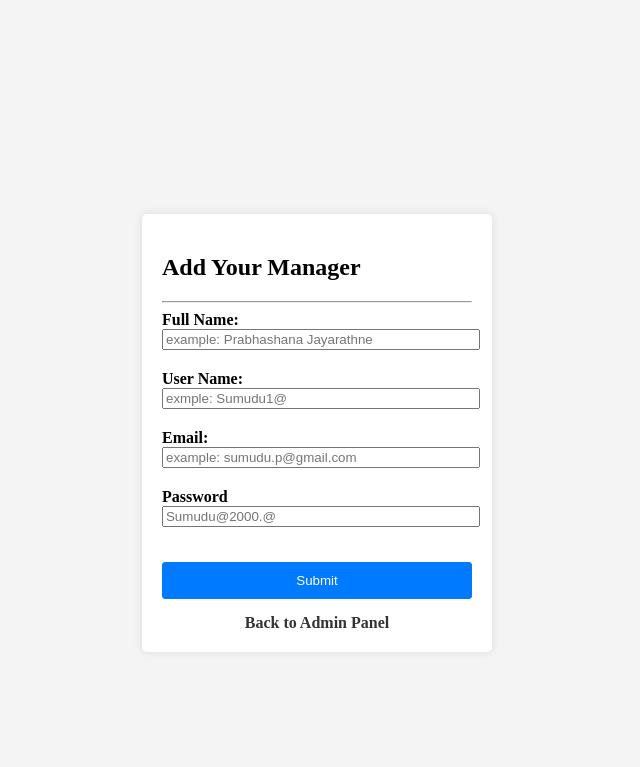
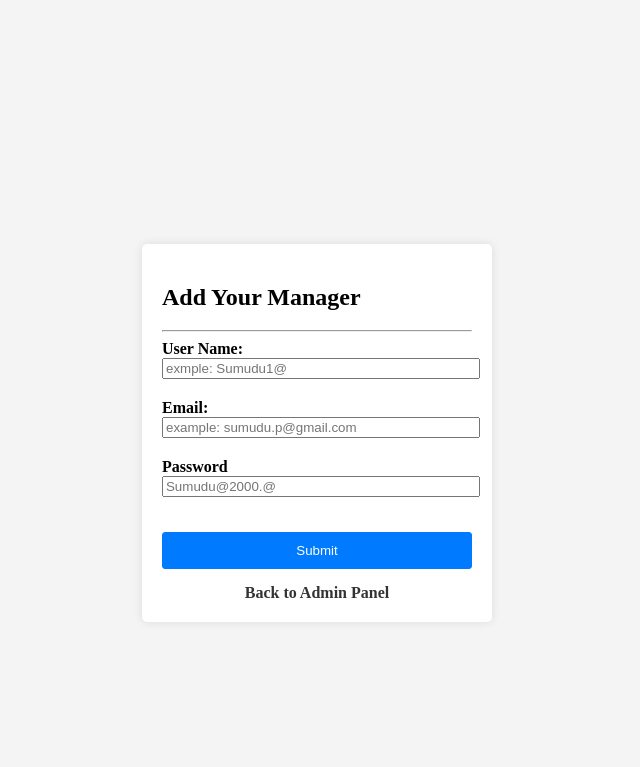
Before and after one commit to Prabhashana1/southern_pearl, a PHP site: page /admin/registration.php in a window 1280 px wide. Shown: the top 767 px of the page, without its empty margins (343-983 px from the left). Run offline with PHP 8.4, Linux system fonts and the light colour scheme.

Commit message:
final release

```diff
--- a/admin-booknow.php
+++ b/admin-booknow.php
@@ -9,12 +9,10 @@ if (isset($_REQUEST['submit'])) {
   $result = $user->booknow($checkin, $checkout, $name, $phone, $roomname);
   if ($result) {
     echo "<script type='text/javascript'>
-                  alert('" . $result . "');
-             </script>";
+            alert('" . $result . "');
+          </script>";
   }
 }
-
-
 ?>
 
 
--- a/admin/class.user.php
+++ b/admin/class.user.php
@@ -11,14 +11,13 @@ class user
             exit;
         }
     }
-    public function reg_user($name, $username, $password, $email)
+    public function reg_user($username, $password, $email)
     {
-        //$password=md5($password);
         $sql = "SELECT * FROM manager WHERE uname='$username' OR uemail='$email'";
         $check = $this->db->query($sql);
         $count_row = $check->num_rows;
         if ($count_row == 0) {
-            $sql1 = "INSERT INTO manager SET uname='$username', upass='$password', fullname='$name', uemail='$email'";
+            $sql1 = "INSERT INTO manager SET uname='$username', upass='$password', uemail='$email'";
             $result = mysqli_query($this->db, $sql1) or die(mysqli_connect_errno() . "Data cannot inserted");
             return $result;
         } else {
@@ -63,8 +62,7 @@ class user
     public function booknow($checkin, $checkout, $email, $phone, $roomname)
     {
 
-        $sql = "SELECT * FROM rooms WHERE room_cat='$roomname' AND (room_id NOT IN (SELECT DISTINCT room_id
-   FROM rooms WHERE checkin <= '$checkin' AND checkout >='$checkout'))";
+        $sql = "SELECT * FROM rooms WHERE room_cat='$roomname' AND (room_id NOT IN (SELECT DISTINCT room_id FROM rooms WHERE checkin <= '$checkin' AND checkout >='$checkout'))";
         $check = mysqli_query($this->db, $sql)  or die(mysqli_connect_errno() . "Data herecannot inserted");;
 
         if (mysqli_num_rows($check) > 0) {
@@ -149,7 +147,6 @@ class user
 
     public function check_login($emailusername, $password)
     {
-        //$password=md5($password);
         $sql2 = "SELECT uid from manager WHERE uemail='$emailusername' OR uname='$emailusername' and upass='$password'";
         $result = mysqli_query($this->db, $sql2);
         $user_data = mysqli_fetch_array($result);
--- a/admin/db_connection.php
+++ b/admin/db_connection.php
@@ -3,3 +3,4 @@ define('DB_SERVER', 'localhost');
 define('DB_USERNAME', 'root');
 define('DB_PASSWORD', '');
 define('DB_DATABASE', 'southern_pearl');
+?>
--- a/admin/registration.php
+++ b/admin/registration.php
@@ -3,7 +3,7 @@ include_once 'class.user.php';
 $user = new User();
 if (isset($_REQUEST['submit'])) {
     extract($_REQUEST);
-    $register = $user->reg_user($fullname, $uname, $upass, $uemail);
+    $register = $user->reg_user($uname, $upass, $uemail);
     if ($register) {
         echo "
 <script type='text/javascript'>
@@ -32,10 +32,7 @@ if (isset($_REQUEST['submit'])) {
     <script language="javascript" type="text/javascript">
         function submitreg() {
             var form = document.reg;
-            if (form.name.value == "") {
-                alert("Enter Name.");
-                return false;
-            } else if (form.uname.value == "") {
+            if (form.uname.value == "") {
                 alert("Enter username.");
                 return false;
             } else if (form.upass.value == "") {
@@ -124,10 +121,6 @@ if (isset($_REQUEST['submit'])) {
             <hr>
             <form action="" method="post" name="reg">
                 <div class="form-group">
-                    <label for="fullname">Full Name:</label>
-                    <input type="text" class="form-control" name="fullname" placeholder="example: Prabhashana Jayarathne" required>
-                </div>
-                <div class="form-group">
                     <label for="uname">User Name:</label>
                     <input type="text" class="form-control" name="uname" placeholder="exmple: Sumudu1@" required>
                 </div>
--- a/booknow.php
+++ b/booknow.php
@@ -13,8 +13,6 @@ if (isset($_REQUEST['submit'])) {
              </script>";
   }
 }
-
-
 ?>
 
 
--- a/footer.php
+++ b/footer.php
@@ -49,7 +49,7 @@
          <a href="https://www.pinterest.com/login/" class="fab fa-pinterest"></a>
       </div>
 
-      <div class="credit">&copy; copyright @ 2023 by <span>Prabhashana Jayarathne</span></div>
+      <div class="credit">&copy; copyright @ 2024 by <span>Prabhashana Jayarathne</span></div>
 
    </section>
 
```
Also changed, not shown: images/style-registration-login.css (renamed from admin/style-registration-login.css).
